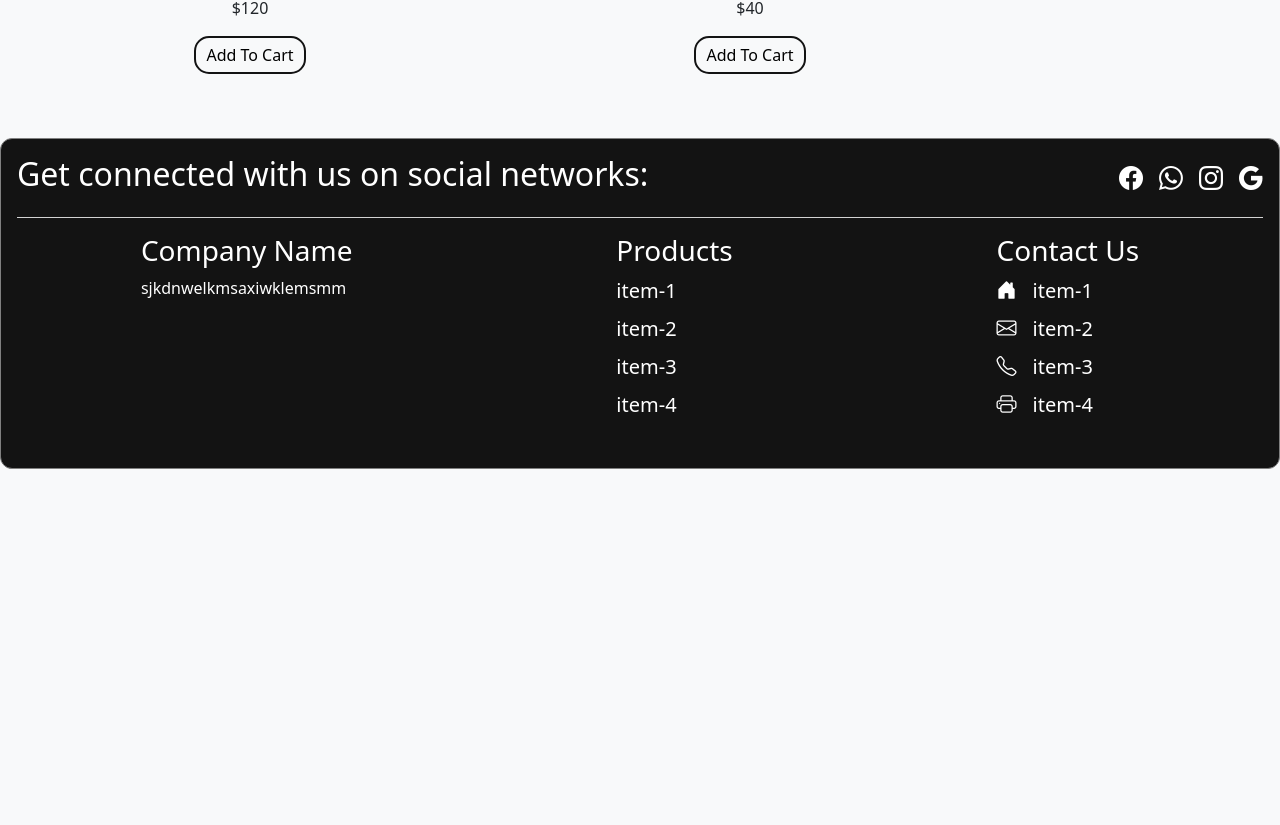
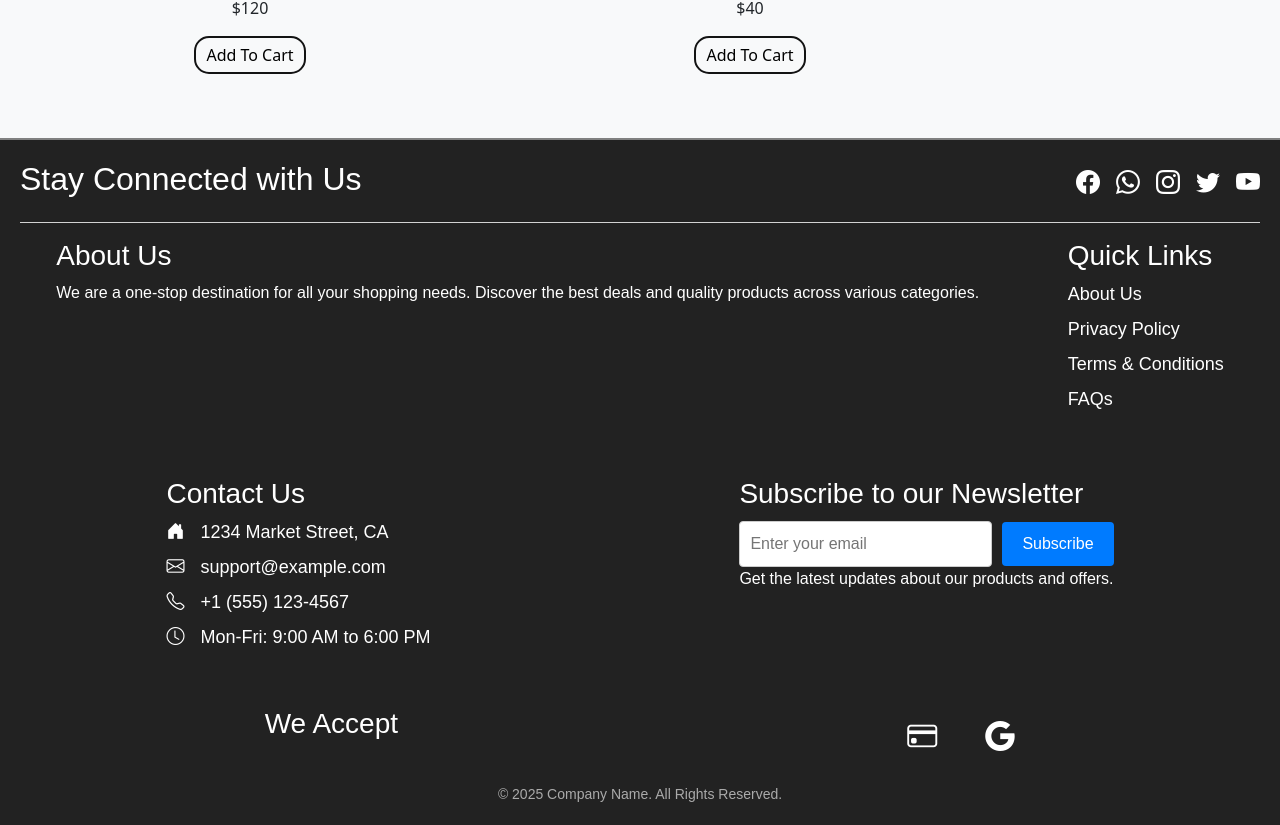
Before and after one commit to Sriharipentakota/GITPROJECT, a React (Create React App) app: page /shop in a window 1280 px wide. Shown: the part 1816-2641 px from the top of the page. Before the commit the page ends 2285 px from the top, so only its background shows below. Built offline with nearby package versions, Linux system fonts and the light colour scheme; sample sign-in values are in the browser's storage.

Commit message:
payment page

```diff
--- a/src/components/Footer/footer.css
+++ b/src/components/Footer/footer.css
@@ -1,13 +1,10 @@
-.icons-div {
-    font-size: 24px;
-}
-
+/* Footer Container */
 .footer-container {
-    border: 0.5px solid grey;
-    border-radius: 12px;
-    padding: 16px;
-    background-color: rgb(19, 19, 19);
+    border-top: 2px solid grey;
+    padding: 20px;
+    background-color: #222;
     color: white;
+    font-family: Arial, sans-serif;
 }
 
 .icons-container {
@@ -15,16 +12,86 @@
     padding-bottom: 16px;
 }
 
+.icons-div {
+    font-size: 24px;
+}
+
+.icons-div i:hover {
+    color: #007bff;
+    cursor: pointer;
+}
+
+/* Footer Content Sections */
 .ul-container {
     list-style: none;
     padding: 0;
-    font-size: 20px;
+    font-size: 18px;
 }
 
 .ul-container li {
     margin-bottom: 8px;
 }
 
+.ul-container li a {
+    text-decoration: none;
+    color: white;
+}
+
+.ul-container li a:hover {
+    text-decoration: underline;
+    color: #007bff;
+}
+
+.newsletter-form {
+    display: flex;
+    align-items: center;
+    gap: 10px;
+    margin-top: 10px;
+}
+
+.newsletter-input {
+    flex: 1;
+    padding: 10px;
+    border: 1px solid #ccc;
+    border-radius: 4px;
+    font-size: 16px;
+}
+
+.newsletter-btn {
+    padding: 10px 20px;
+    background-color: #007bff;
+    color: white;
+    border: none;
+    border-radius: 4px;
+    font-size: 16px;
+    cursor: pointer;
+}
+
+.newsletter-btn:hover {
+    background-color: #0056b3;
+}
+
+.payment-methods i {
+    font-size: 30px;
+    color: white;
+}
+
+.payment-methods i:hover {
+    color: #007bff;
+    cursor: pointer;
+}
+
+.footer-bottom {
+    margin-top: 20px;
+    font-size: 14px;
+    color: #aaa;
+}
+
+.footer-bottom p {
+    margin: 0;
+}
+
+/* Responsive Design */
 @media (max-width: 768px) {
     .footer-container h2 {
         font-size: 18px;
@@ -36,11 +103,11 @@
     }
 
     .ul-container {
-        font-size: 18px;
+        font-size: 16px;
     }
 
     .footer-container {
-        padding: 12px;
+        padding: 16px;
     }
 }
 
@@ -56,11 +123,19 @@
     }
 
     .ul-container {
-        font-size: 16px;
+        font-size: 14px;
     }
 
     .footer-container {
-        border-radius: 8px;
-        padding: 10px;
+        padding: 12px;
+    }
+
+    .newsletter-form {
+        flex-direction: column;
+        gap: 5px;
+    }
+
+    .newsletter-btn {
+        width: 100%;
     }
 }
--- a/src/components/Footer/footer.jsx
+++ b/src/components/Footer/footer.jsx
@@ -4,53 +4,88 @@ import "./footer.css";
 
 export const Footer = () => {
     return (
-        <>
-            <div className="footer-container mt-5">
+        <footer className="footer-container mt-5">
+            {/* Social Media Section */}
             <div className="d-flex flex-wrap justify-content-between icons-container align-items-center">
                 <div className="text-center text-md-start">
-                        <h2>Get connected with us on social networks:</h2>
+                    <h2>Stay Connected with Us</h2>
                 </div>
                 <div className="d-flex justify-content-center gap-3 icons-div">
                     <i className="bi bi-facebook"></i>
                     <i className="bi bi-whatsapp"></i>
                     <i className="bi bi-instagram"></i>
+                    <i className="bi bi-twitter"></i>
+                    <i className="bi bi-youtube"></i>
+                </div>
+            </div>
+
+            {/* Footer Content Section */}
+            <div className="d-flex flex-wrap gap-5 justify-content-center justify-content-md-around p-3">
+                {/* About Section */}
+                <div className="text-center text-md-start">
+                    <h3>About Us</h3>
+                    <p>
+                        We are a one-stop destination for all your shopping needs.
+                        Discover the best deals and quality products across various categories.
+                    </p>
+                </div>
+
+                {/* Quick Links */}
+                <div className="text-center text-md-start">
+                    <h3>Quick Links</h3>
+                    <ul className="ul-container">
+                        <li><a href="/about-us">About Us</a></li>
+                        <li><a href="/privacy-policy">Privacy Policy</a></li>
+                        <li><a href="/terms-and-conditions">Terms & Conditions</a></li>
+                        <li><a href="/faq">FAQs</a></li>
+                    </ul>
+                </div>
+
+                {/* Customer Support */}
+                <div className="text-center text-md-start">
+                    <h3>Contact Us</h3>
+                    <ul className="ul-container">
+                        <li className="d-flex align-items-center gap-3">
+                            <span><i className="bi bi-house-door-fill"></i></span>1234 Market Street, CA
+                        </li>
+                        <li className="d-flex align-items-center gap-3">
+                            <span><i className="bi bi-envelope"></i></span>support@example.com
+                        </li>
+                        <li className="d-flex align-items-center gap-3">
+                            <span><i className="bi bi-telephone"></i></span>+1 (555) 123-4567
+                        </li>
+                        <li className="d-flex align-items-center gap-3">
+                            <span><i className="bi bi-clock"></i></span>Mon-Fri: 9:00 AM to 6:00 PM
+                        </li>
+                    </ul>
+                </div>
+
+                {/* Newsletter Subscription */}
+                <div className="text-center text-md-start">
+                    <h3>Subscribe to our Newsletter</h3>
+                    <form className="newsletter-form">
+                        <input type="email" placeholder="Enter your email" className="newsletter-input" />
+                        <button type="submit" className="newsletter-btn">Subscribe</button>
+                    </form>
+                    <p>Get the latest updates about our products and offers.</p>
+                </div>
+            </div>
+
+            {/* Payment Methods */}
+            <div className="payment-methods text-center mt-4">
+                <h3>We Accept</h3>
+                <div className="d-flex justify-content-center gap-3 mt-2">
+                    <i className="bi bi-credit-card"></i>
+                    <i className="bi bi-paypal"></i>
+                    <i className="bi bi-apple"></i>
                     <i className="bi bi-google"></i>
                 </div>
             </div>
 
-                <div className="d-flex flex-wrap gap-5 justify-content-center justify-content-md-around p-3">
-                    <div className="text-center text-md-start">
-                        <h3>Company Name</h3>
-                        <p>sjkdnwelkmsaxiwklemsmm</p>
+            {/* Footer Bottom */}
+            <div className="footer-bottom text-center mt-4">
+                <p>© 2025 Company Name. All Rights Reserved.</p>
             </div>
-                    <div className="text-center text-md-start">
-                        <h3>Products</h3>
-                        <ul className="ul-container">
-                            <li>item-1</li>
-                            <li>item-2</li>
-                            <li>item-3</li>
-                            <li>item-4</li>
-                        </ul>
-                    </div>
-                    <div className="text-center text-md-start">
-                        <h3>Contact Us</h3>
-                        <ul className="ul-container">
-                            <li className="d-flex align-items-center gap-3">
-                                <span><i className="bi bi-house-door-fill"></i></span>item-1
-                            </li>
-                            <li className="d-flex align-items-center gap-3">
-                                <span><i className="bi bi-envelope"></i></span>item-2
-                            </li>
-                            <li className="d-flex align-items-center gap-3">
-                                <span><i className="bi bi-telephone"></i></span>item-3
-                            </li>
-                            <li className="d-flex align-items-center gap-3">
-                                <span><i className="bi bi-printer"></i></span>item-4
-                            </li>
-                        </ul>
-                    </div>
-                </div>
-            </div>
-        </>
+        </footer>
     );
 };
```
Lines whose indentation alone changed are shown as unchanged.
